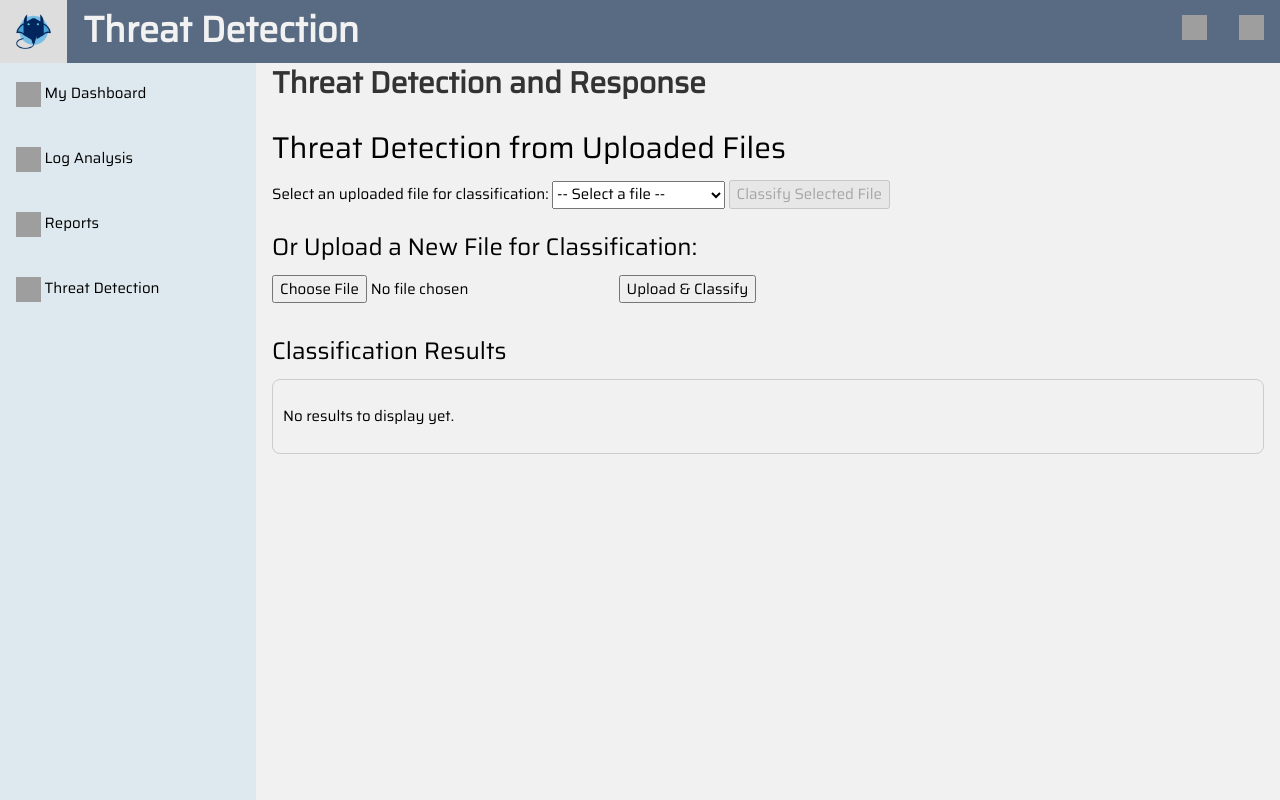
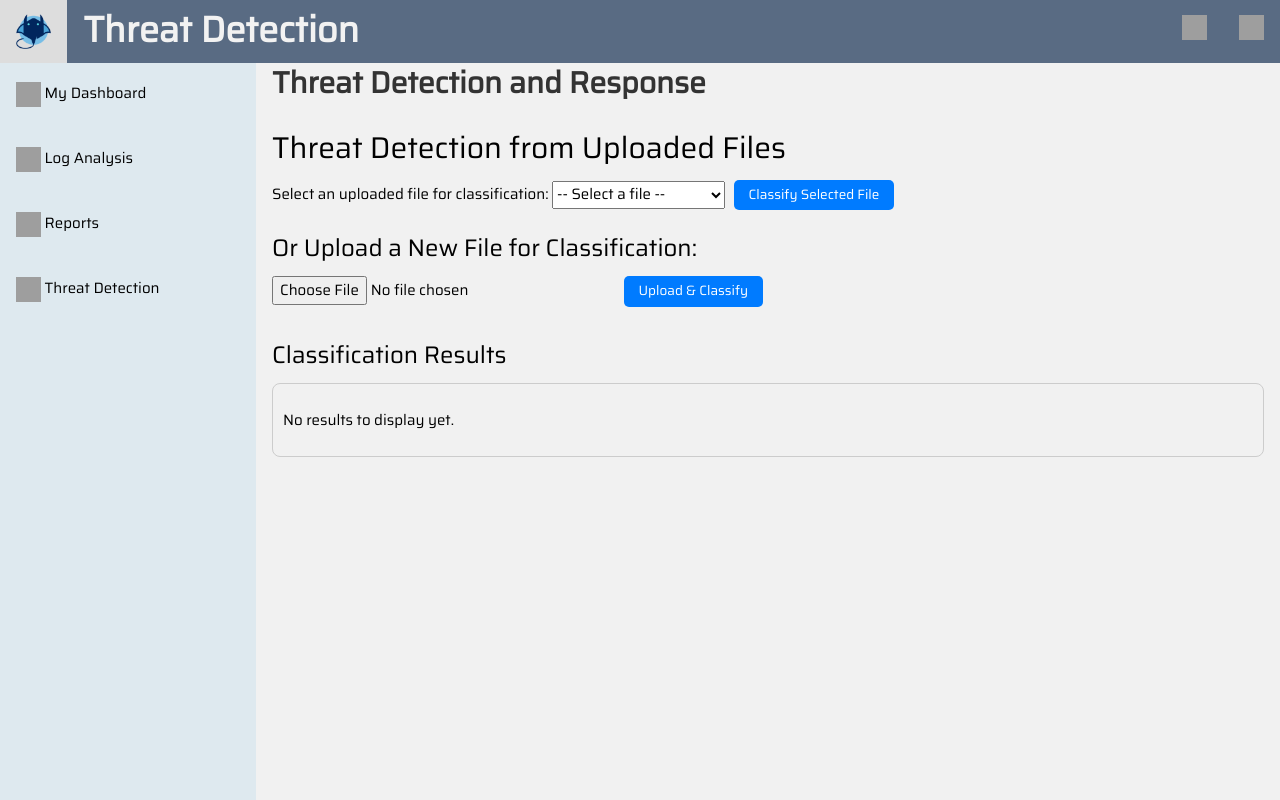
Before and after one commit to Slguod/StingRay, a Flask app: page /threat-detection in a window 1280 px wide. Run offline with Flask 3, Linux system fonts and the light colour scheme; data that the repository does not hold is empty; parts of the project's set-up code (start-up, migrations or seed data) failed here and were passed over; some libraries are stand-ins or nearby versions; grey boxes are pictures that could not be loaded.

Commit message:
Update threat-detection.html

```diff
--- a/StingRay-main/frontend/templates/threat-detection.html
+++ b/StingRay-main/frontend/templates/threat-detection.html
@@ -178,14 +178,14 @@
             <select id="uploadedFilesDropdown">
                 <option value="">-- Select a file --</option>
             </select>
-            <button id="classifySelectedFileBtn">Classify Selected File</button>
+            <button class="click-button" id="classifySelectedFileBtn">Classify Selected File</button>
             <p id="classificationMessage" style="margin-top: 10px;"></p>
         </div>
 
         <div class="new-file-upload" style="margin-top: 20px;">
             <h3>Or Upload a New File for Classification:</h3>
             <input type="file" id="newClassificationFile" accept=".csv, .xls, .xlsx">
-            <button id="classifyNewFileBtn">Upload & Classify</button>
+            <button class="click-button" id="classifyNewFileBtn">Upload & Classify</button>
             <p id="newClassificationMessage" style="margin-top: 10px;"></p>
         </div>
 
```
